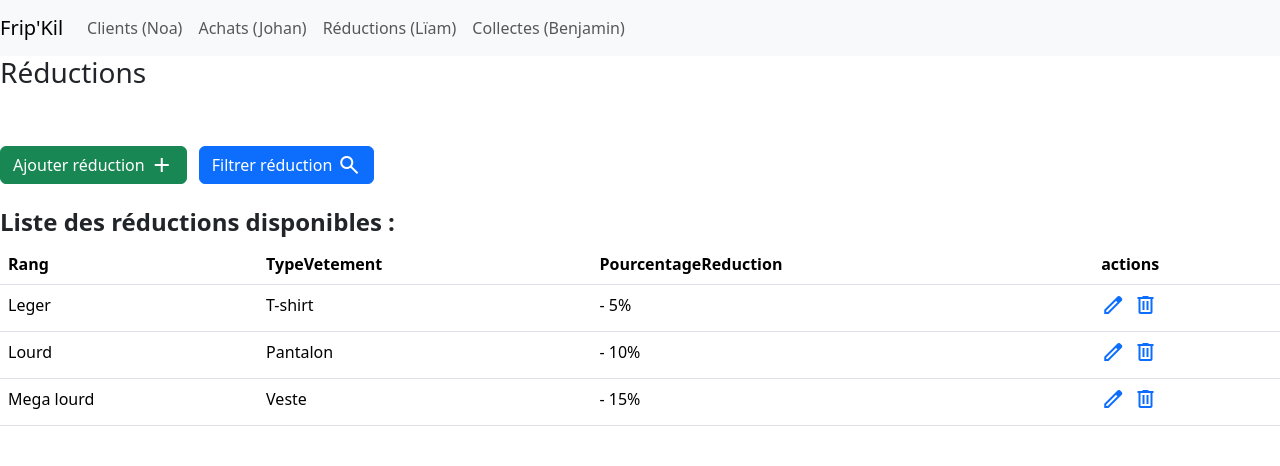
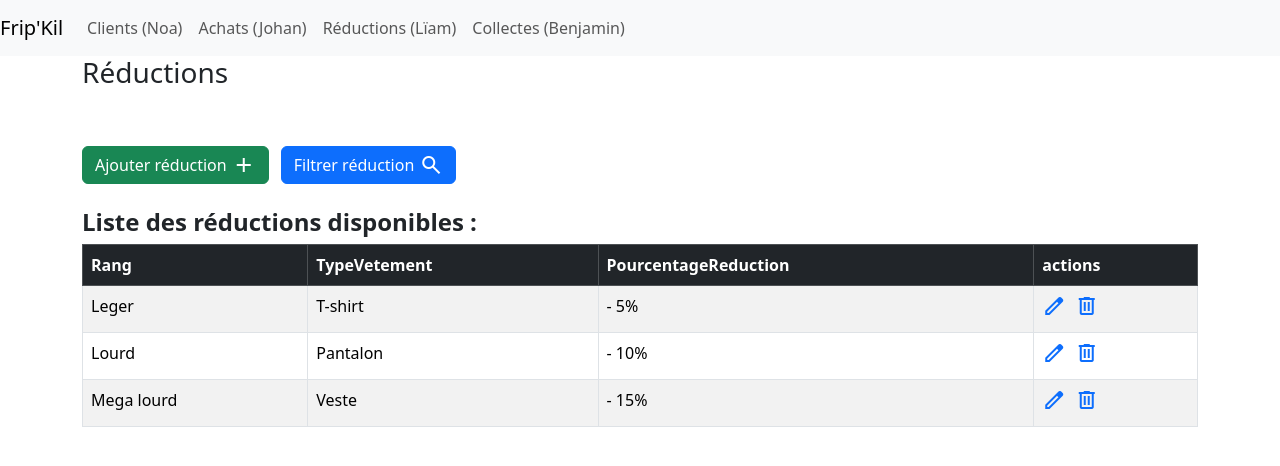
Before and after one commit to noaleenknegt/SAE34-14, a Flask app: page /reduction/show in a window 1280 px wide. Shown: the top 466 px of the page. Run offline with Flask 3, Linux system fonts and the light colour scheme; data comes from the database, SQL or seed files in the repository; data that the repository does not hold is empty; some libraries are stand-ins or nearby versions.

Commit message:
Changement Reduction

```diff
--- a/templates/reduction/add_reduction.html
+++ b/templates/reduction/add_reduction.html
@@ -3,6 +3,7 @@
     <title>Ajouter une réduction</title>
 {% endblock %}
 {% block body %}
+<div class="container">
     <h3>Ajouter une réduction</h3>
     <br><br>
     <form method="post" action="/reduction/add">
@@ -36,4 +37,5 @@
         </div>
         <button type="submit" class="btn btn-success">Ajouter</button>
     </form>
+</div>
 {% endblock %}
--- a/templates/reduction/filtre_reduction.html
+++ b/templates/reduction/filtre_reduction.html
@@ -3,6 +3,7 @@
     <title> Filter les réductions</title>
 {% endblock %}
 {% block body %}
+<div class="container">
     <h3> Filter les réductions</h3>
 
     <form method="get" action="/reduction/filtre">
@@ -28,8 +29,8 @@
     </form>
     <br><br>
     <h4>Filtre des réductions :</h4>
-    <table class="table">
-        <thead>
+    <table class="table table-bordered table-striped">
+        <thead class="table-dark">
             <tr>
                 <th>Rang</th><th>TypeVetement</th><th>PourcentageReduction</th>
             </tr>
@@ -52,4 +53,5 @@
         {% endif %}
         </tbody>
     </table>
+</div>
 {% endblock %}
--- a/templates/reduction/show_reduction.html
+++ b/templates/reduction/show_reduction.html
@@ -6,6 +6,7 @@
 
 
 {% block body %}
+<div class="container">
     <h3>Réductions</h3>
     <br><br>
     <div style="display: flex; gap: 12px;">
@@ -23,8 +24,8 @@
 
 
     <h4><strong>Liste des réductions disponibles : </strong></h4>
-<table class="table">
-    <thead>
+    <table class="table table-bordered table-striped">
+        <thead class="table-dark">
             <tr>
                 <th>Rang</th><th>TypeVetement</th><th>PourcentageReduction</th><th>actions</th>
             </tr>
@@ -51,4 +52,5 @@
         {% endif %}
         </tbody>
     </table>
+</div>
 {% endblock %}
```
Lines whose indentation alone changed are shown as unchanged.
